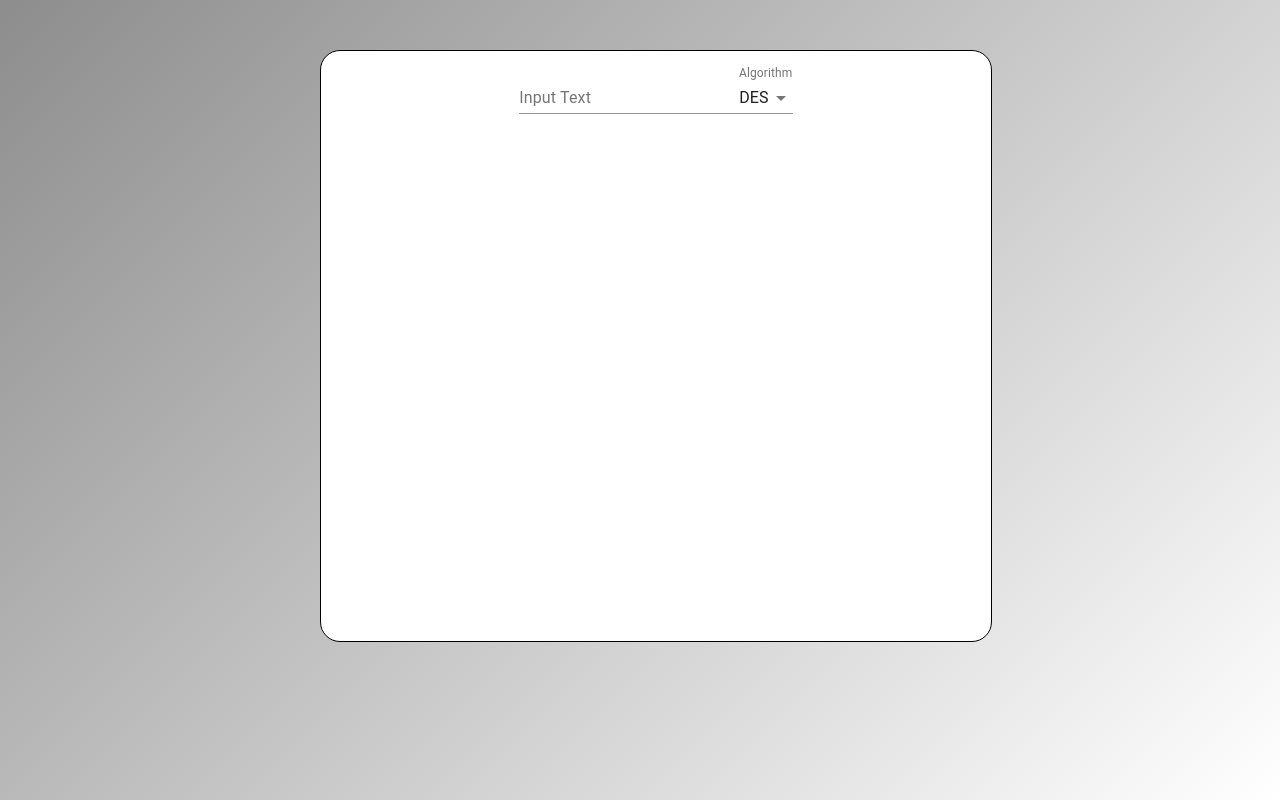
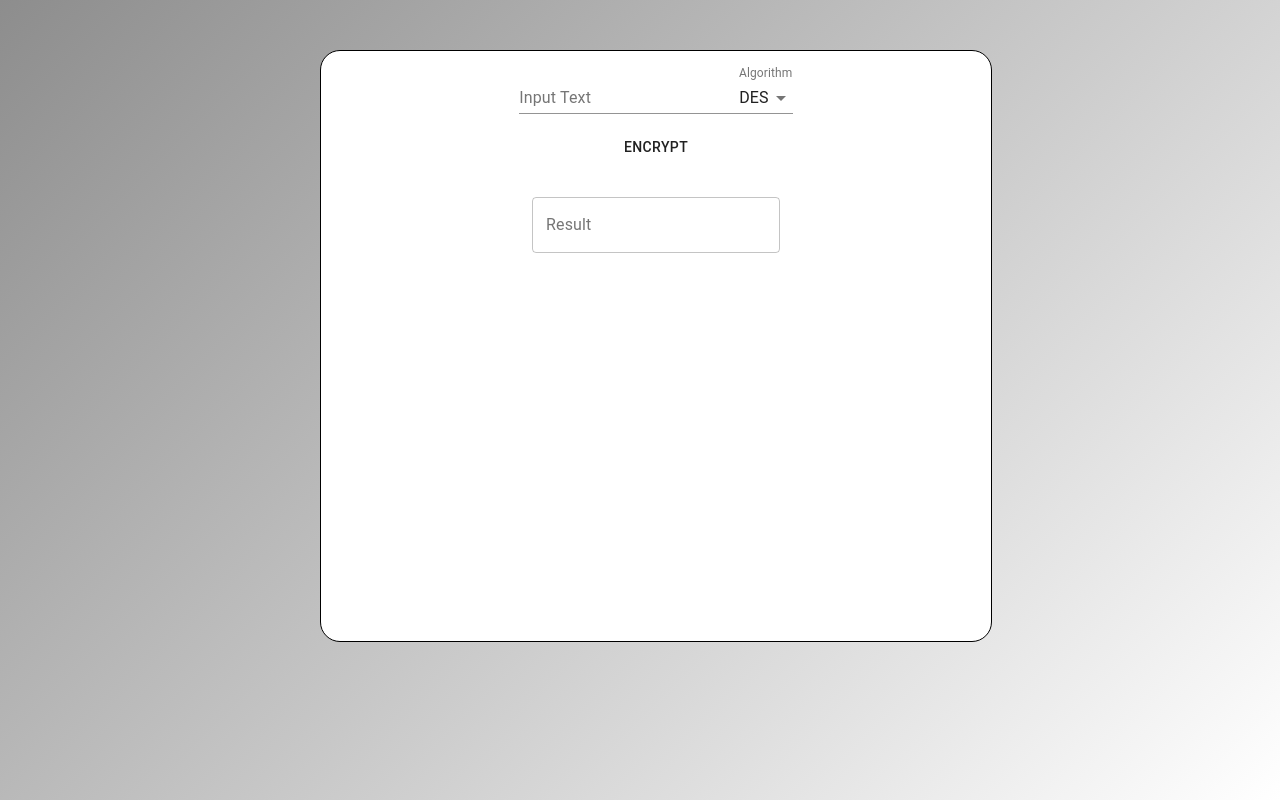
Before and after one commit to Gago55/cryptography, a React (Create React App) app: page / in a window 1280 px wide. Built offline with nearby package versions, Linux system fonts and the light colour scheme.

Commit message:
Added Encrypt Button and Result TextField

```diff
--- a/src/components/Cryptography.js
+++ b/src/components/Cryptography.js
@@ -7,6 +7,8 @@ import { setInputTextAC } from '../redux/appReducer'
 
 const Cryptography = (props) => {
     const [algorithm, setAlgorithm] = useState('des')
+    const [result , setResult] = useState('')
+
 
     const handleInputChange = event => {
         props.setInputText(event.target.value)
@@ -14,6 +16,10 @@ const Cryptography = (props) => {
 
     const handleSelectChange = event => {
         setAlgorithm(event.target.value)
+    }
+
+    const handleButtonClick = () => {
+
     }
 
     return (
@@ -30,7 +36,19 @@ const Cryptography = (props) => {
                     <MenuItem value={'des'}>DES</MenuItem>
                     <MenuItem value={'gdes'}>GDES</MenuItem>
                 </Select>
-            </FormControl>
+            </FormControl><br/>
+            <Button style={{margin:'15px'}} onClick={handleButtonClick}>Encrypt</Button><br/>
+            <TextField
+                id="outlined-read-only-input"
+                label="Result"
+                defaultValue={result}
+                // className={classes.textField}
+                margin="normal"
+                InputProps={{
+                    readOnly: true,
+                }}
+                variant="outlined"
+            />
         </div>
     )
 }
```
